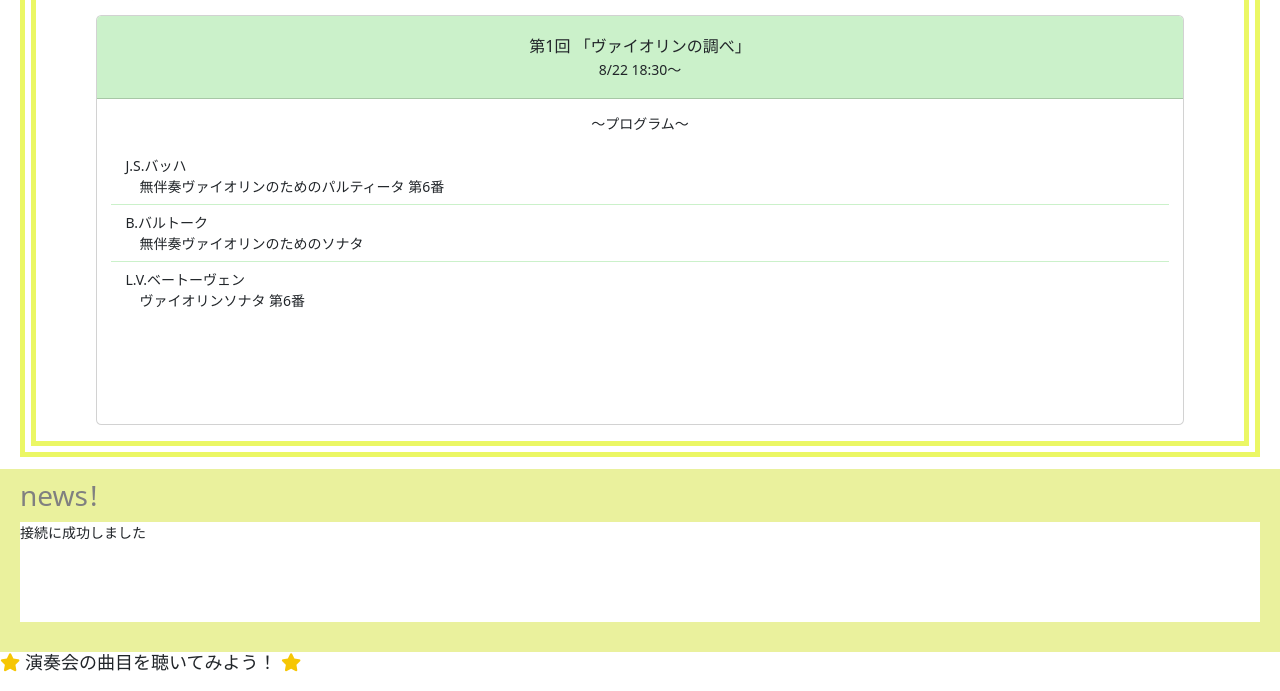
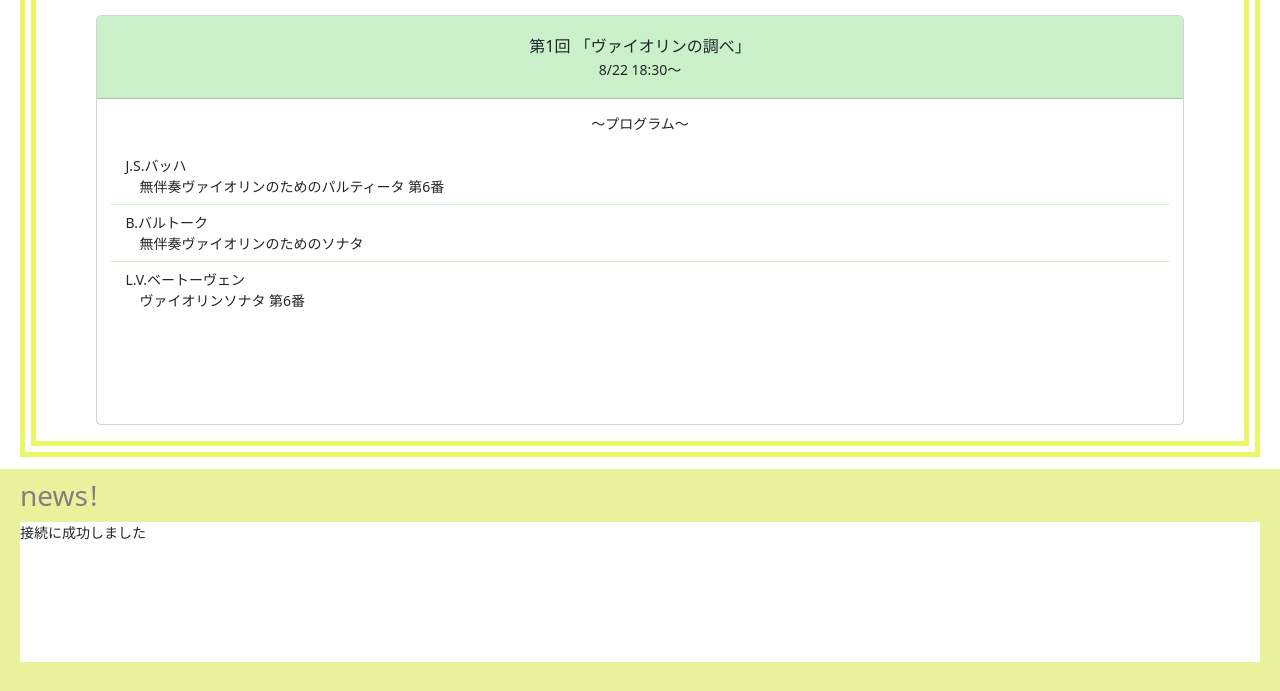
Before and after one commit to web-port4110-code/web-site-HELLO-MUSIC, a PHP site: page /validation/ in a window 1280 px wide. Shown: the part 768-1459 px from the top of the page. Run offline with PHP 8.4, Linux system fonts and the light colour scheme; data that the repository does not hold is empty; some libraries are stand-ins or nearby versions.

Commit message:
テーブルの高さと文字サイズを変更しました

```diff
--- a/css/style.css
+++ b/css/style.css
@@ -426,22 +426,25 @@ concertInfoモジュール
 
 .news__table {
     background-color: #fff;
-    height: 100px;
+    height: 140px;
     width: 100%;
     overflow: scroll;
     margin: 10px 0 0;
+
 }
 
 .news__table td {
     white-space: nowrap;
     padding-left: 15px;
+    font-size: 17px;
 }
 
+/*
 .news__table--day span {
     border-bottom: 1px solid black;
     padding-bottom: 3px;
 }
-
+*/
 /*---------------------------------------
 フッターモジュール
 ------------------------------------*/
--- a/index.php
+++ b/index.php
@@ -221,7 +221,7 @@
                                 while($row = $stt->fetch(PDO::FETCH_ASSOC)) {
                             ?>
                                 <tr>
-                                    <td class="news__table--day"><span><?=$row['day'] ?></span></td>
+                                    <td class="news__table--day"><?=$row['day'] ?></td>
                                     <td class="news__table--content"><?=$row['content'] ?></td>
                                 </tr>
                             <?php
```
